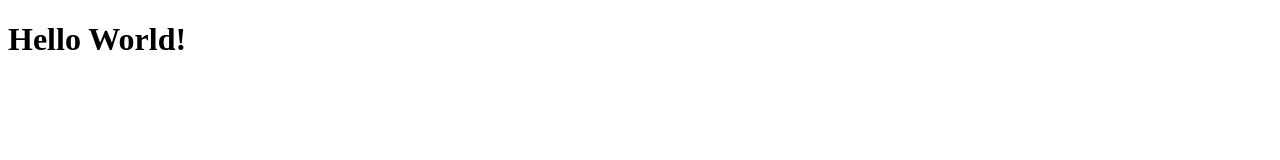
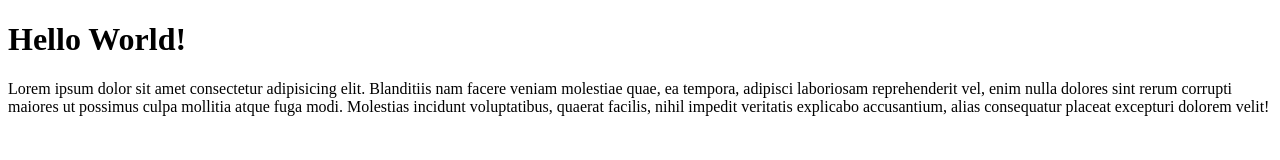
Before and after one commit to fathur23-n/fathur-learning-git-v1, a plain HTML site: page index.html in a window 1280 px wide. Drawn offline with Linux system fonts and the light colour scheme.

Commit message:
menambahkan paragraf

```diff
--- a/index.html
+++ b/index.html
@@ -8,5 +8,6 @@
 </head>
 <body>
   <h1>Hello World!</h1>
+  <p>Lorem ipsum dolor sit amet consectetur adipisicing elit. Blanditiis nam facere veniam molestiae quae, ea tempora, adipisci laboriosam reprehenderit vel, enim nulla dolores sint rerum corrupti maiores ut possimus culpa mollitia atque fuga modi. Molestias incidunt voluptatibus, quaerat facilis, nihil impedit veritatis explicabo accusantium, alias consequatur placeat excepturi dolorem velit!</p>
 </body>
 </html>
```
